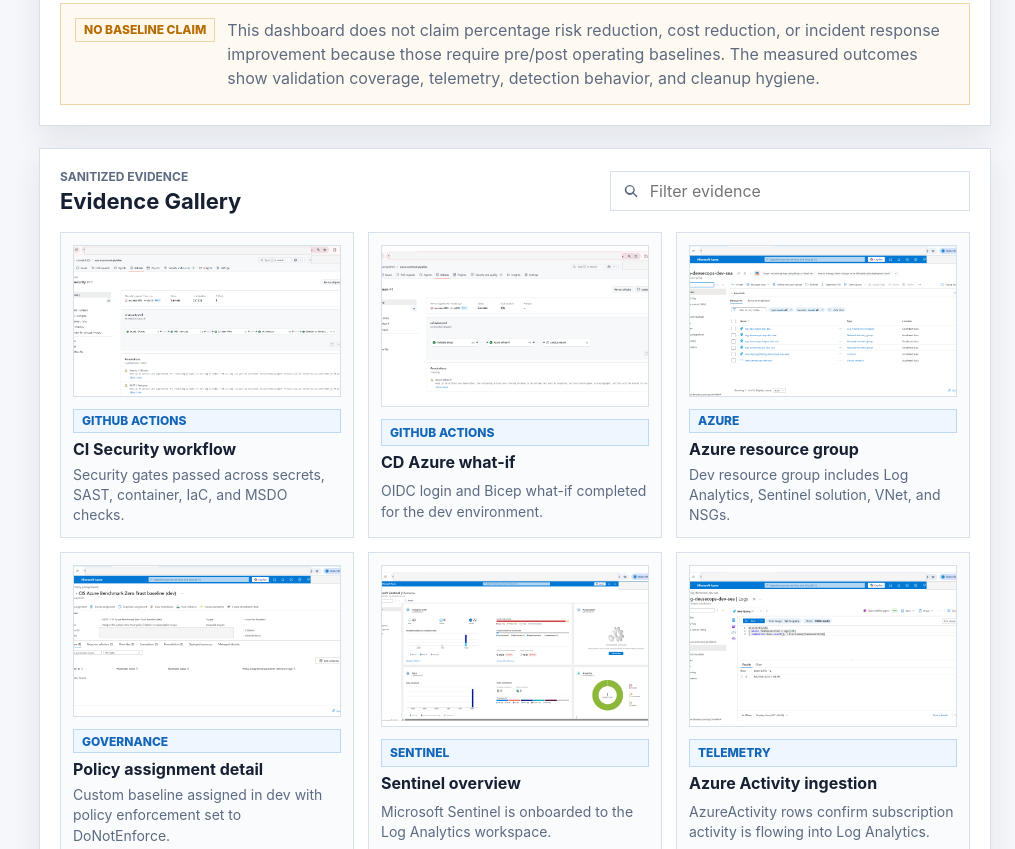
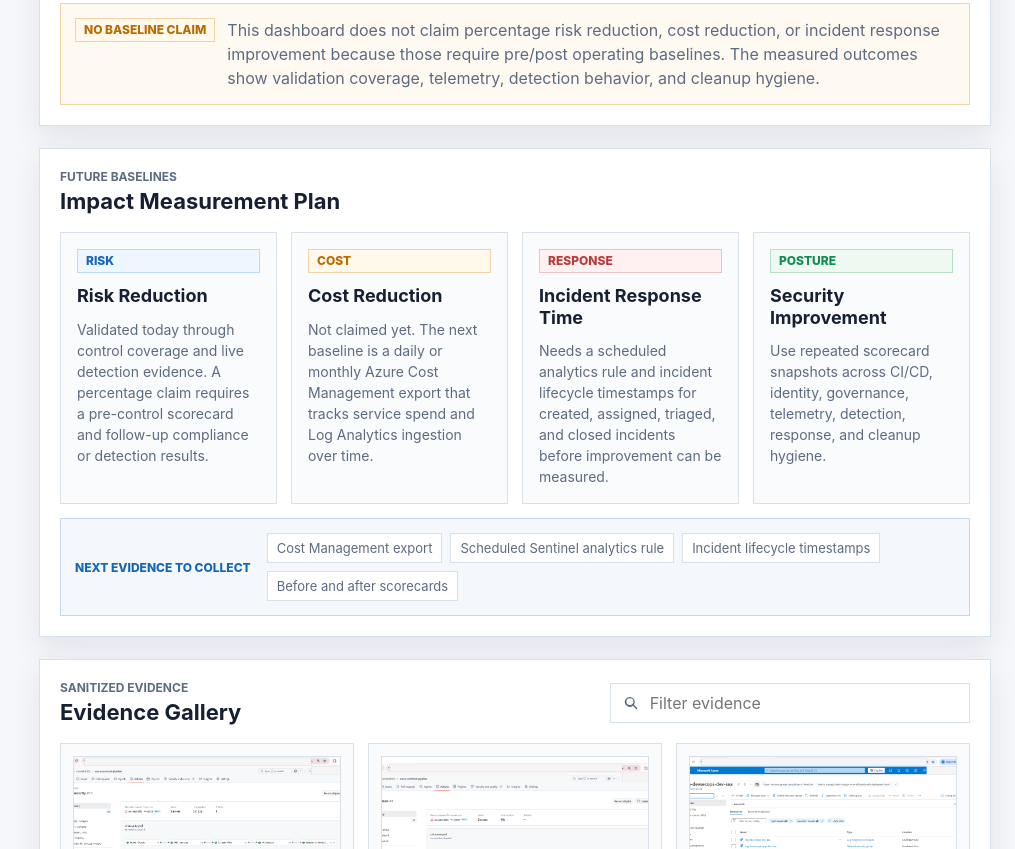
Before and after one commit to ronnakrit303/azure-zerotrust-pipeline, a plain HTML site: page docs/demo-dashboard/index.html in a window 1280 px wide. Shown: the part 1224-2073 px from the top of the page, without its empty margins (265-1280 px from the left). Drawn offline with Linux system fonts and the light colour scheme.

Commit message:
docs(portfolio): add impact measurement plan

```diff
--- a/docs/demo-dashboard/index.html
+++ b/docs/demo-dashboard/index.html
@@ -33,6 +33,10 @@
           <a class="nav-item" href="#evidence">
             <svg aria-hidden="true" viewBox="0 0 24 24"><path d="M5 3h14v18H5V3Zm3 4v2h8V7H8Zm0 4v2h8v-2H8Zm0 4v2h5v-2H8Z" /></svg>
             Evidence
+          </a>
+          <a class="nav-item" href="#impact">
+            <svg aria-hidden="true" viewBox="0 0 24 24"><path d="M5 19h14v2H5v-2Zm1-3h3V8H6v8Zm5 0h3V4h-3v12Zm5 0h3v-6h-3v6Z" /></svg>
+            Impact
           </a>
           <a class="nav-item" href="#tradeoffs">
             <svg aria-hidden="true" viewBox="0 0 24 24"><path d="M12 2 2 20h20L12 2Zm1 14h-2v2h2v-2Zm0-7h-2v5h2V9Z" /></svg>
@@ -232,6 +236,48 @@
           </div>
         </section>
 
+        <section class="dashboard-band" id="impact" aria-label="Impact measurement plan">
+          <div class="section-title">
+            <div>
+              <p class="eyebrow">Future Baselines</p>
+              <h3>Impact Measurement Plan</h3>
+            </div>
+          </div>
+
+          <div class="impact-grid">
+            <article class="impact-card">
+              <span class="badge info">Risk</span>
+              <h4>Risk Reduction</h4>
+              <p>Validated today through control coverage and live detection evidence. A percentage claim requires a pre-control scorecard and follow-up compliance or detection results.</p>
+            </article>
+            <article class="impact-card">
+              <span class="badge warn">Cost</span>
+              <h4>Cost Reduction</h4>
+              <p>Not claimed yet. The next baseline is a daily or monthly Azure Cost Management export that tracks service spend and Log Analytics ingestion over time.</p>
+            </article>
+            <article class="impact-card">
+              <span class="badge alert">Response</span>
+              <h4>Incident Response Time</h4>
+              <p>Needs a scheduled analytics rule and incident lifecycle timestamps for created, assigned, triaged, and closed incidents before improvement can be measured.</p>
+            </article>
+            <article class="impact-card">
+              <span class="badge pass">Posture</span>
+              <h4>Security Improvement</h4>
+              <p>Use repeated scorecard snapshots across CI/CD, identity, governance, telemetry, detection, response, and cleanup hygiene.</p>
+            </article>
+          </div>
+
+          <div class="baseline-strip" aria-label="Recommended baseline artifacts">
+            <span>Next evidence to collect</span>
+            <ul>
+              <li>Cost Management export</li>
+              <li>Scheduled Sentinel analytics rule</li>
+              <li>Incident lifecycle timestamps</li>
+              <li>Before and after scorecards</li>
+            </ul>
+          </div>
+        </section>
+
         <section class="evidence-layout" id="evidence" aria-label="Evidence gallery">
           <div class="section-title">
             <div>
--- a/docs/demo-dashboard/styles.css
+++ b/docs/demo-dashboard/styles.css
@@ -314,6 +314,12 @@ svg {
   gap: 12px;
 }
 
+.impact-grid {
+  display: grid;
+  grid-template-columns: repeat(4, minmax(0, 1fr));
+  gap: 14px;
+}
+
 .outcome {
   min-height: 140px;
   padding: 16px;
@@ -358,6 +364,64 @@ svg {
   margin: 0;
   color: var(--muted);
   line-height: 1.5;
+}
+
+.impact-card {
+  display: grid;
+  align-content: start;
+  gap: 12px;
+  min-height: 188px;
+  padding: 16px;
+  border: 1px solid var(--line);
+  background: var(--surface-soft);
+}
+
+.impact-card h4 {
+  margin: 0;
+  font-size: 18px;
+  line-height: 1.2;
+}
+
+.impact-card p {
+  margin: 0;
+  color: var(--muted);
+  font-size: 14px;
+  line-height: 1.5;
+}
+
+.baseline-strip {
+  display: flex;
+  align-items: center;
+  gap: 16px;
+  margin-top: 14px;
+  padding: 14px;
+  border: 1px solid #c9d8e8;
+  background: #f4f8fc;
+}
+
+.baseline-strip span {
+  flex: 0 0 auto;
+  color: var(--blue);
+  font-size: 12px;
+  font-weight: 800;
+  text-transform: uppercase;
+}
+
+.baseline-strip ul {
+  display: flex;
+  flex-wrap: wrap;
+  gap: 8px;
+  margin: 0;
+  padding: 0;
+  list-style: none;
+}
+
+.baseline-strip li {
+  padding: 6px 9px;
+  border: 1px solid var(--line);
+  background: #ffffff;
+  color: var(--muted);
+  font-size: 13px;
 }
 
 .lane,
@@ -588,7 +652,7 @@ svg {
   }
 
   .nav-list {
-    grid-template-columns: repeat(5, minmax(0, 1fr));
+    grid-template-columns: repeat(6, minmax(0, 1fr));
   }
 
   .nav-item {
@@ -602,6 +666,7 @@ svg {
   .summary-grid,
   .lane-grid,
   .outcome-grid,
+  .impact-grid,
   .decision-grid {
     grid-template-columns: repeat(2, minmax(0, 1fr));
   }
@@ -632,9 +697,15 @@ svg {
   .summary-grid,
   .lane-grid,
   .outcome-grid,
+  .impact-grid,
   .evidence-grid,
   .decision-grid {
     grid-template-columns: 1fr;
+  }
+
+  .baseline-strip {
+    align-items: stretch;
+    flex-direction: column;
   }
 
   .nav-item {
```
Also changed, not shown: 5 other files.
